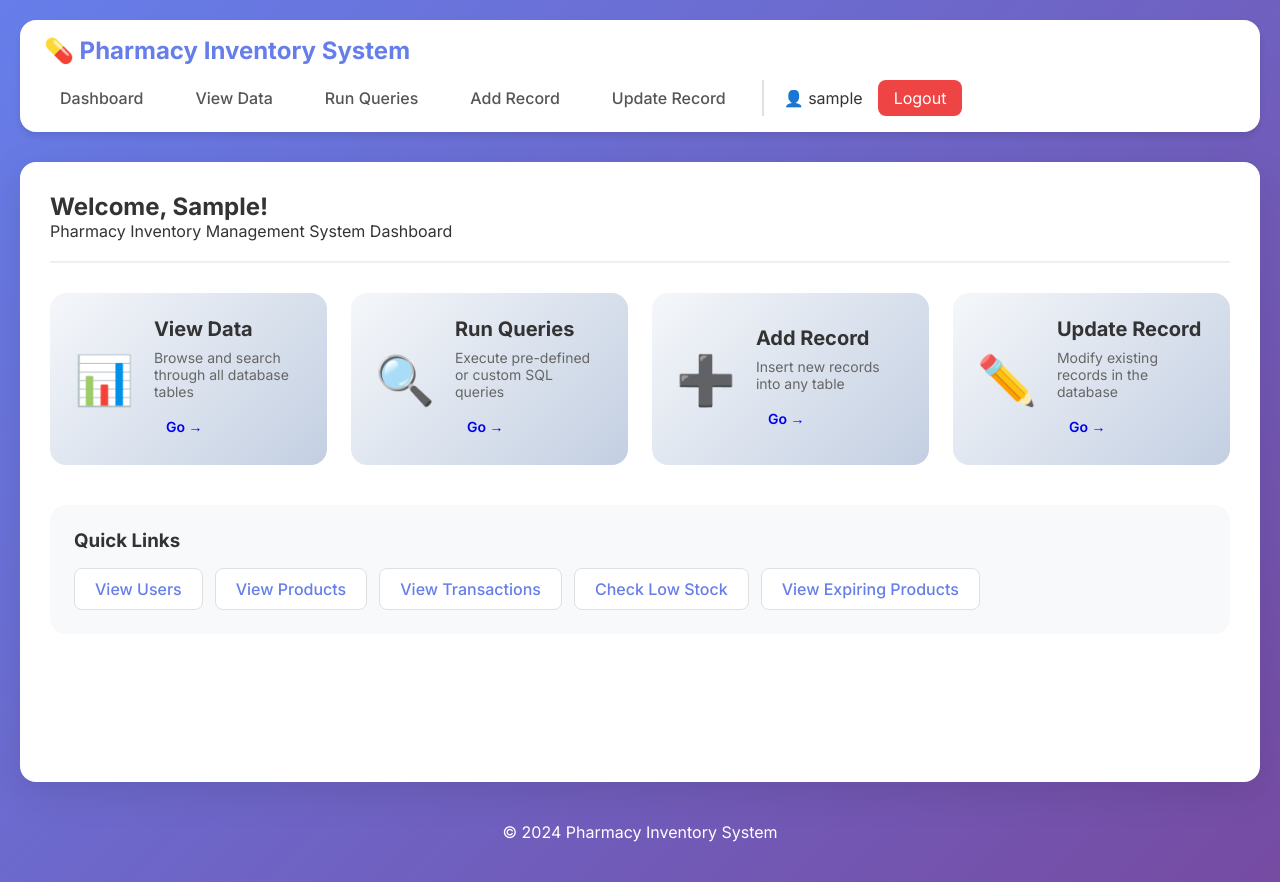
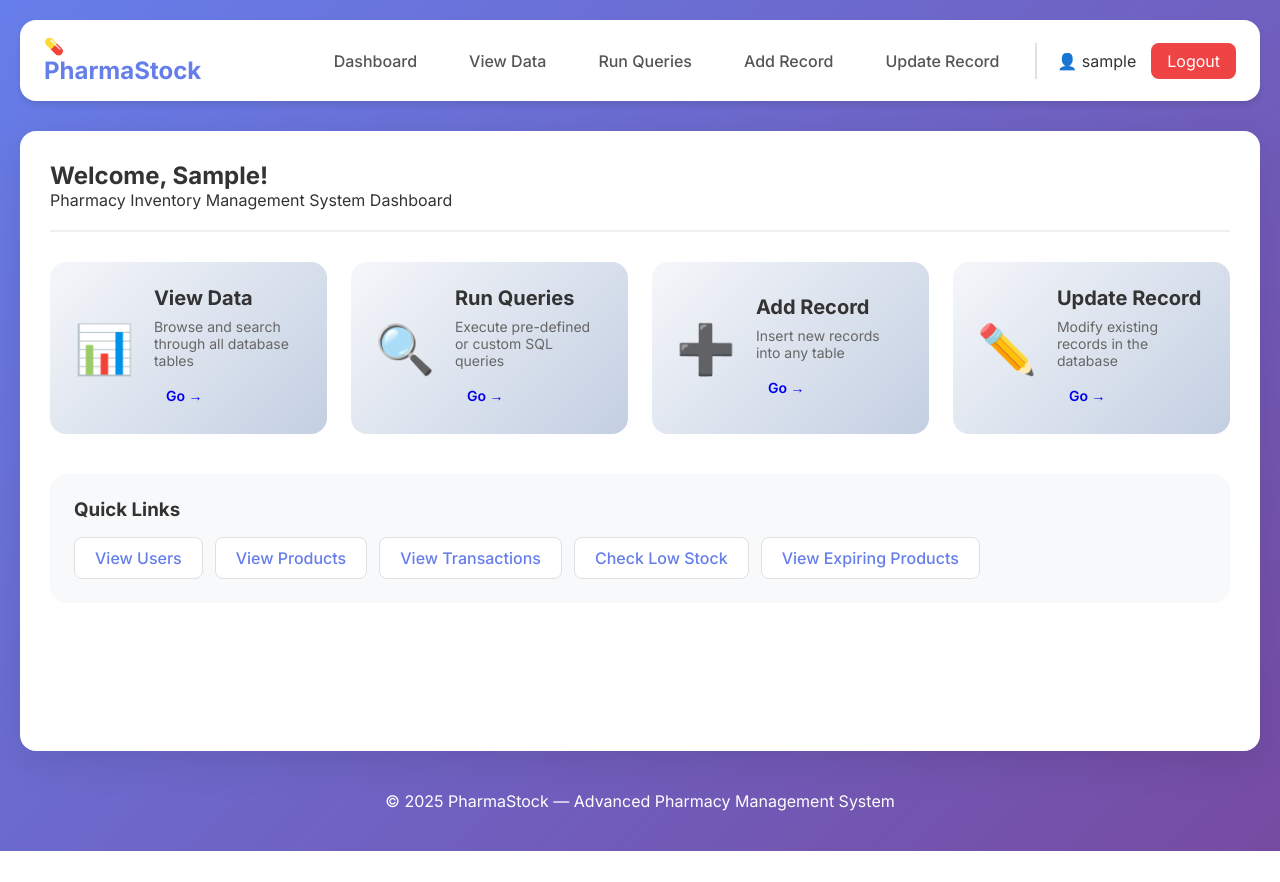
Before and after one commit to SakhileGodfrery/Pharmacy_Inventory_System_Group_10, a Django app: page /dashboard/ in a window 1280 px wide. After the commit the page ends 851 px from the top, so only its background shows below. Run offline with Django 5.2, Linux system fonts and the light colour scheme; the visitor is signed in with stand-in values (Sample User, id 1).

Commit message:
Rename title and footer for PharmaStock branding

```diff
--- a/PHASE 3/Pharmacy_django/pharmacy_inventory/pharmacy/templates/base.html
+++ b/PHASE 3/Pharmacy_django/pharmacy_inventory/pharmacy/templates/base.html
@@ -3,7 +3,7 @@
 <head>
     <meta charset="UTF-8">
     <meta name="viewport" content="width=device-width, initial-scale=1.0">
-    <title>Pharmacy Inventory System - {% block title %}Home{% endblock %}</title>
+    <title>PharmaStock - {% block title %}Home{% endblock %}</title>
     {% load static %}
     <link rel="stylesheet" href="{% static 'css/style.css' %}">
     <link href="https://fonts.googleapis.com/css2?family=Inter:wght@300;400;500;600;700;800&display=swap" rel="stylesheet">
@@ -13,7 +13,8 @@
         {% if user.is_authenticated %}
         <nav class="navbar">
             <div class="nav-brand">
-                <h1>💊 Pharmacy Inventory System</h1>
+                <span class="pharma-icon">💊</span>
+                <h1>PharmaStock</h1>
             </div>
             <div class="nav-menu">
                 <a href="{% url 'dashboard' %}" class="nav-link">Dashboard</a>
@@ -42,7 +43,7 @@
         </main>
 
         <footer class="footer">
-            <p>&copy; 2024 Pharmacy Inventory System</p>
+            <p>&copy; 2025 PharmaStock — Advanced Pharmacy Management System</p>
         </footer>
     </div>
 </body>
```
